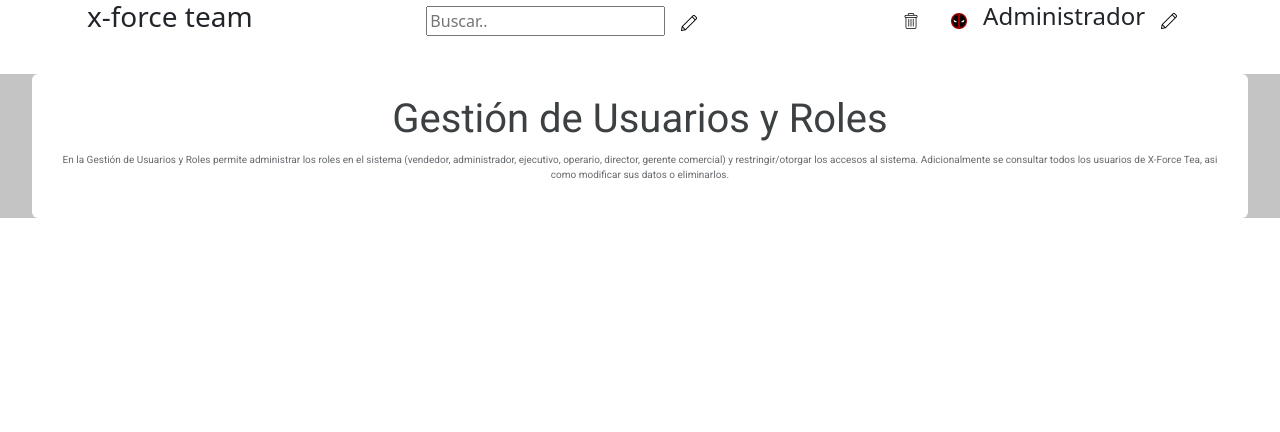
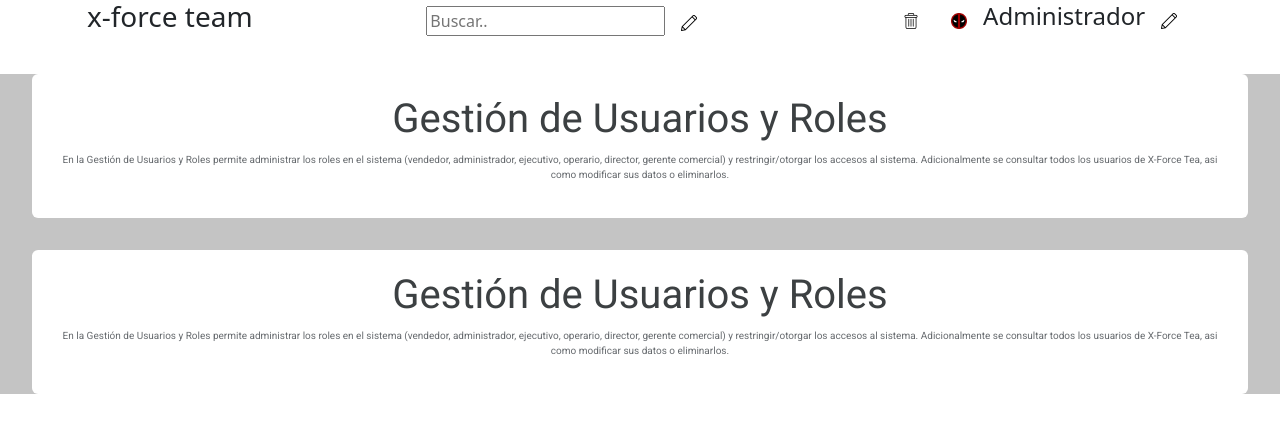
Before and after one commit to SebasGrammar/Proyecto, a React (Create React App) app in the folder frontend/: page /usuarios in a window 1280 px wide. Shown: the top 432 px of the page. Built offline with nearby package versions, Linux system fonts and the light colour scheme.

Commit message:
se incluyó información adicional

```diff
--- a/frontend/src/App.js
+++ b/frontend/src/App.js
@@ -1,7 +1,7 @@
 import { BrowserRouter as Router, Route } from 'react-router-dom'
 import './App.css';
 import Login from './screens/login/Login';
-import Navbar from './components/navbar/Navbar';
+import Navbar from './components/navbar/navbar';
 import Header from './components/header/Header';
 import Usuarios from './screens/usuarios/Usuarios';
 // import '../node_modules/bootstrap/dist/css/bootstrap.min.css';
--- a/frontend/src/screens/usuarios/Usuarios.js
+++ b/frontend/src/screens/usuarios/Usuarios.js
@@ -1,5 +1,5 @@
 import './usuarios.css';
-import Navbar from '../../components/navbar/Navbar';
+import Navbar from '../../components/navbar/navbar';
 import Header from '../../components/header/Header';
 import Descripcion from '../../components/descripcion/Descripcion';
 import descripcion from '../../datasource/descripcion.json'
@@ -9,10 +9,23 @@ import 'bootstrap/dist/css/bootstrap.min.css';
 
 
 function Usuarios() {
+    // Object.values(descripcion[index]) turns object at [index] into an array of values.
+    // with item[0] being "titulo" & item[1] being "cuerpo"
     let arreglo = Object.values(descripcion[2])
+
+    let title = Object.values(descripcion[2])[0]
+    let body = Object.values(descripcion[2])[1]
+    // could also be
+    // let title = arreglo[0]
+    // let body = arreglo[1]
+
+    // we can use destructuring here, too:
+    let [titulo, cuerpo] = Object.values(descripcion[2])
     return (
         <div className="pantalla">
-            <Descripcion titulo={arreglo[0]} cuerpo={arreglo[1]} />
+            {/* <Descripcion titulo={arreglo[0]} cuerpo={arreglo[1]} /> */}
+            <Descripcion titulo={titulo} cuerpo={cuerpo} />
+            <Descripcion titulo={title} cuerpo={body} />
         </div>
     );
 }
```
